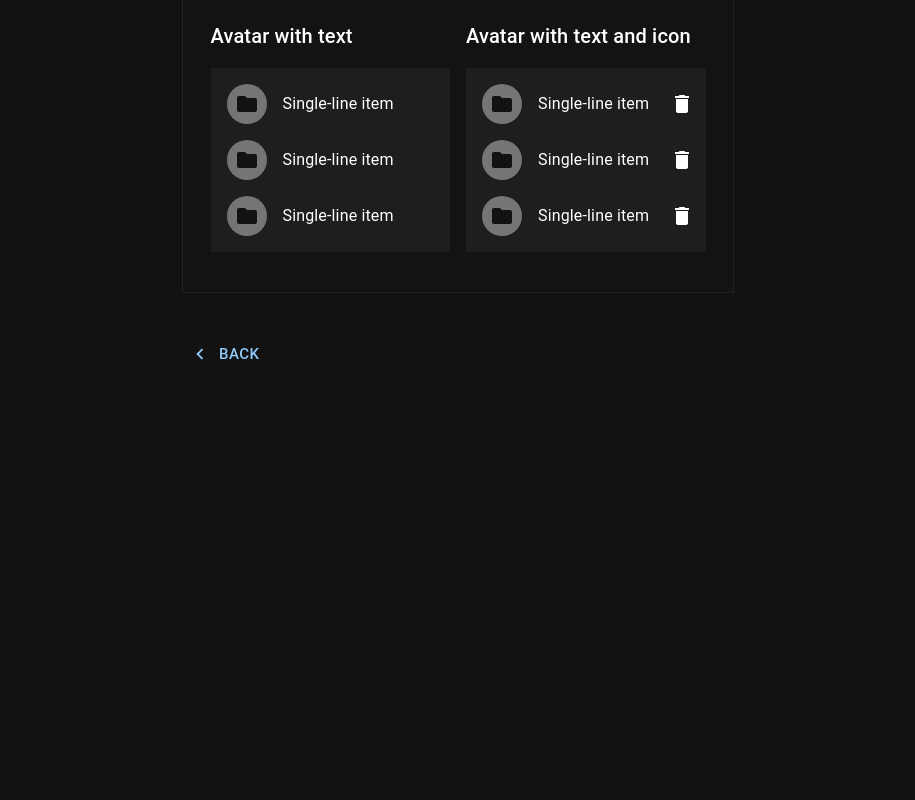
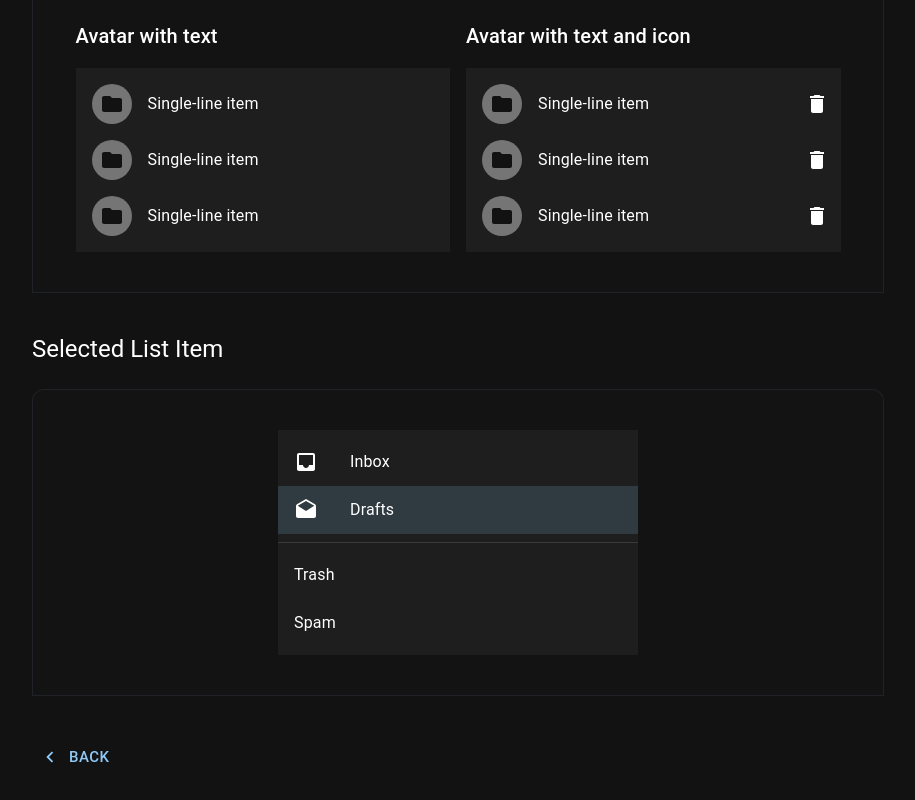
Before and after one commit to watcharakornton/mui_tutorials, a React (Vite) app: page /list in a window 1280 px wide. Shown: the part 1766-2566 px from the top of the page, without its empty margins (182-1097 px from the left). Before the commit the page ends 2181 px from the top, so only its background shows below. Built offline with nearby package versions, Linux system fonts and the light colour scheme.

Commit message:
Add SelectedListItem module into List component

```diff
--- a/src/data-display/ListComponent.jsx
+++ b/src/data-display/ListComponent.jsx
@@ -34,6 +34,56 @@ import {
     Folder as FolderIcon,
     Delete as DeleteIcon,
 } from '@mui/icons-material';
+
+export const SelectedListItem = () => {
+    const [selectedIndex, setSelectedIndex] = React.useState(1);
+
+    const handleListItemClick = (event, index) => {
+        setSelectedIndex(!index);
+    };
+
+    return (
+        <MyContainer title="Selected List Item">
+            <Box sx={{ width: '100%', maxWidth: 360, bgcolor: 'background.paper' }}>
+                <List component="nav" aria-label="main mailbox folders">
+                    <ListItemButton
+                        selected={selectedIndex === 0}
+                        onClick={(event) => handleListItemClick(event, 0)}
+                    >
+                        <ListItemIcon>
+                            <InboxIcon />
+                        </ListItemIcon>
+                        <ListItemText primary="Inbox" />
+                    </ListItemButton>
+                    <ListItemButton
+                        selected={selectedIndex === 1}
+                        onClick={(event) => handleListItemClick(event, 1)}
+                    >
+                        <ListItemIcon>
+                            <DraftsIcon />
+                        </ListItemIcon>
+                        <ListItemText primary="Drafts" />
+                    </ListItemButton>
+                </List>
+                <Divider />
+                <List component="nav" aria-label="secondary mailbox folder">
+                    <ListItemButton
+                        selected={selectedIndex === 2}
+                        onClick={(event) => handleListItemClick(event, 2)}
+                    >
+                        <ListItemText primary="Trash" />
+                    </ListItemButton>
+                    <ListItemButton
+                        selected={selectedIndex === 3}
+                        onClick={(event) => handleListItemClick(event, 3)}
+                    >
+                        <ListItemText primary="Spam" />
+                    </ListItemButton>
+                </List>
+            </Box>
+        </MyContainer>
+    );
+}
 
 export const InteractiveList = () => {
     const theme = useTheme();
--- a/src/pages/ListPage.jsx
+++ b/src/pages/ListPage.jsx
@@ -7,6 +7,7 @@ import {
     NestedList,
     FolderList,
     InteractiveList,
+    SelectedListItem,
 } from "../data-display/ListComponent";
 
 const IconsPage = () => {
@@ -15,10 +16,11 @@ const IconsPage = () => {
         <NestedList />,
         <FolderList />,
         <InteractiveList />,
+        <SelectedListItem />,
     ];
 
     return (
-        <Container maxWidth="sm">
+        <Container maxWidth="md">
             <Grid
                 container
                 alignItems="center"
```
